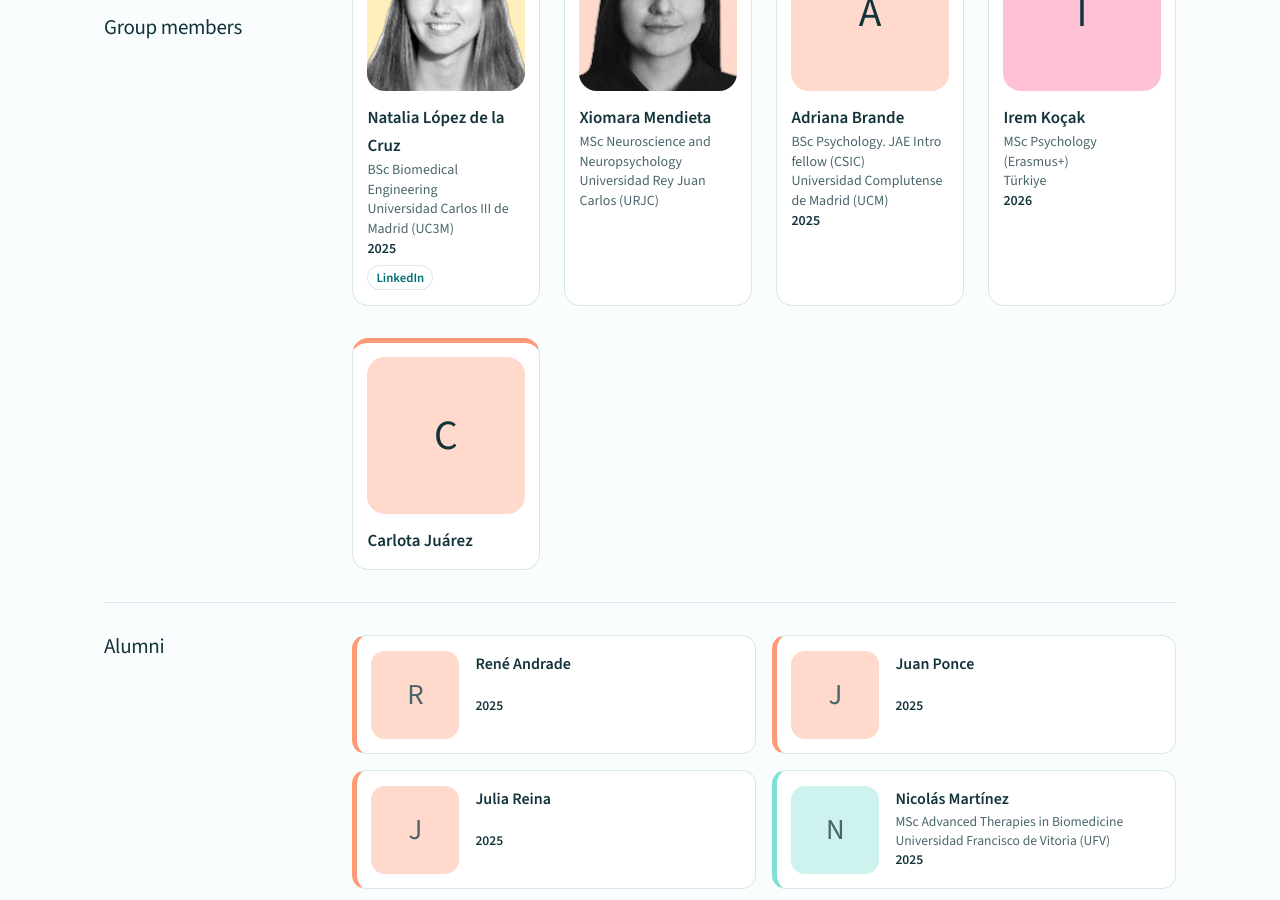
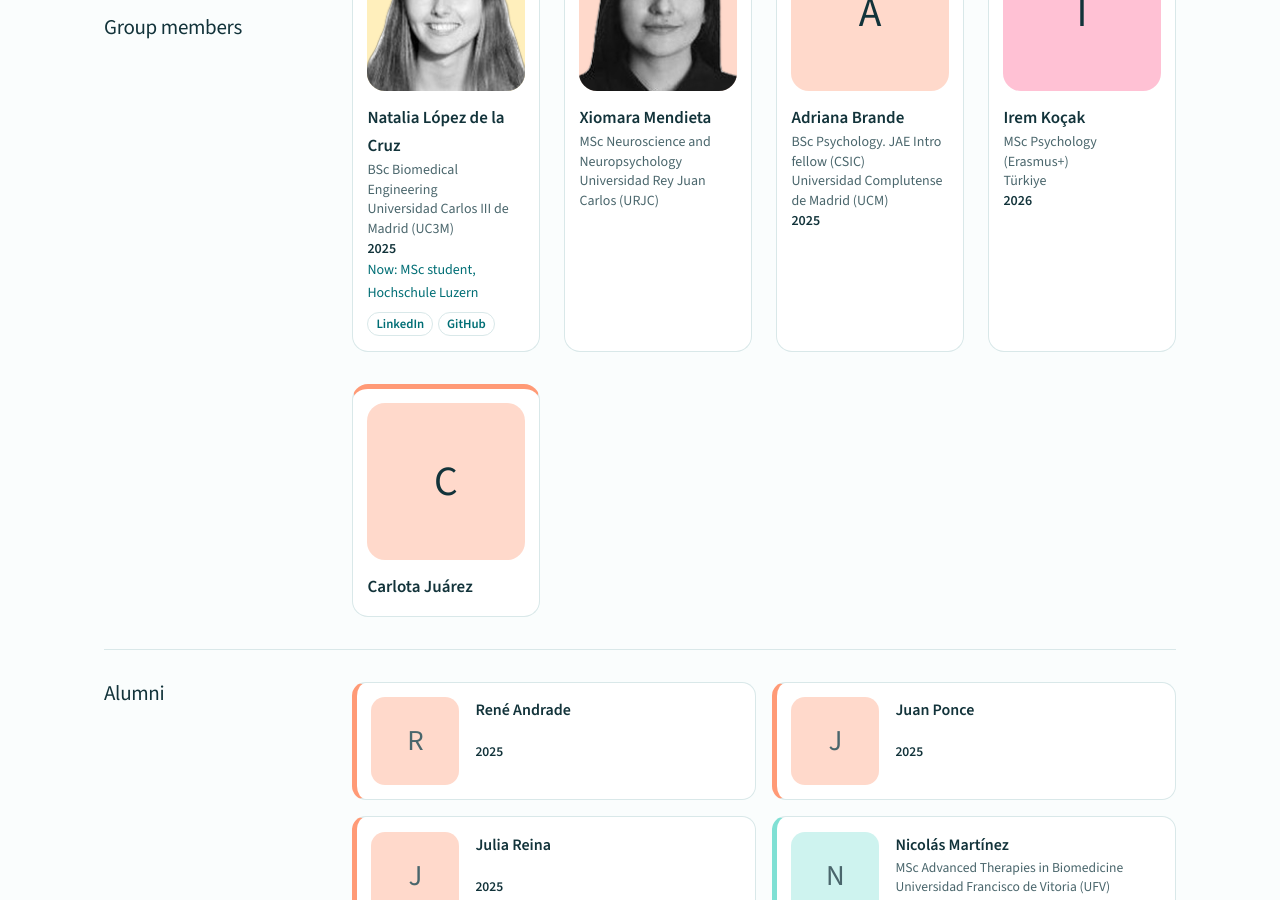
Before and after one commit to cajal-neuroimaging/cajal-neuroimaging.github.io, a Jekyll site: the page built from team.html, in a window 1280 px wide and 900 px high, scrolled down 1459 px. Built offline with Jekyll 4.4.1, drawn with Linux system fonts in a browser that asks for light colours.

Commit message:
Update team.yml - Natalia Lopez

```diff
--- a/_data/team.yml
+++ b/_data/team.yml
@@ -48,6 +48,8 @@ members:
     role: BSc Biomedical Engineering
     affiliation: Universidad Carlos III de Madrid (UC3M)
     linkedin: https://www.linkedin.com/in/natalia-lopez-de-la-cruz-ab1496330/
+    github: https://github.com/nattloopez
+    now: MSc student, Hochschule Luzern
   - name: Xiomara Mendieta
     type: intern
     photo: xiomara-mendieta.png
```
